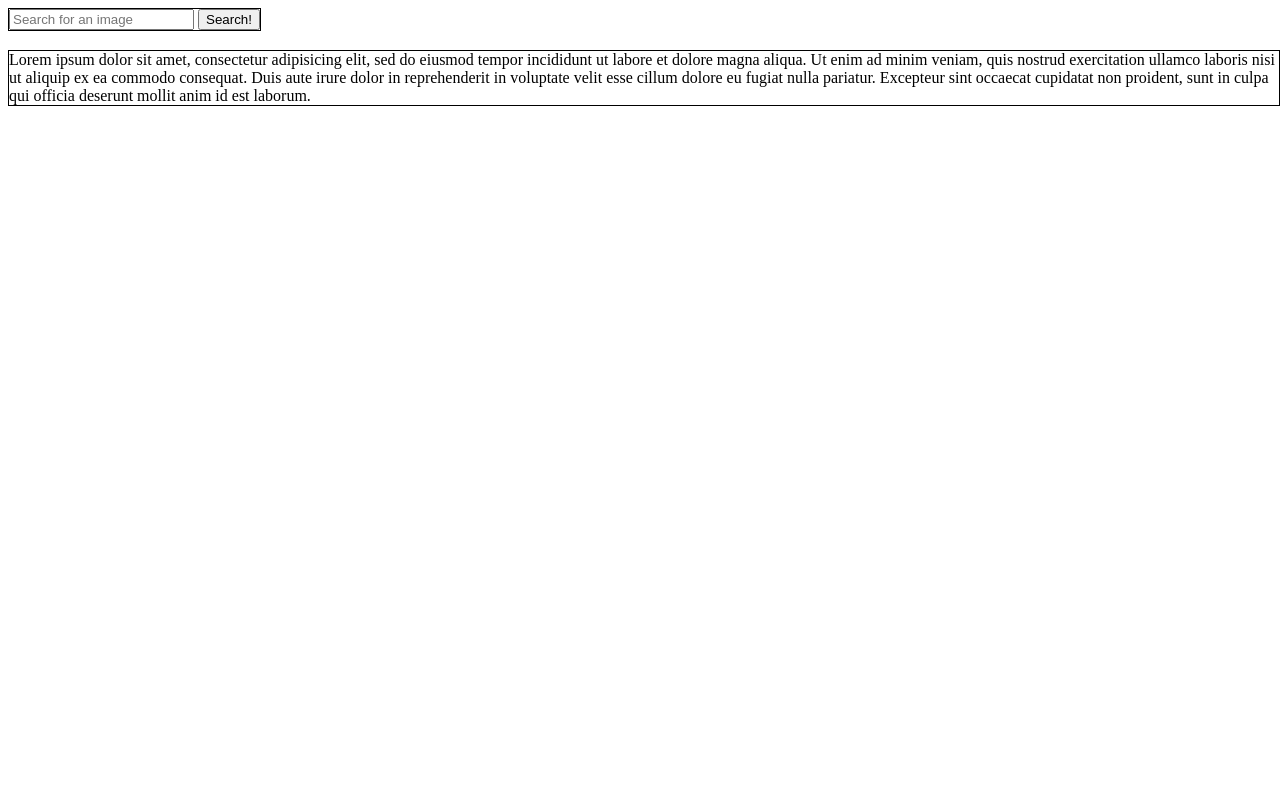
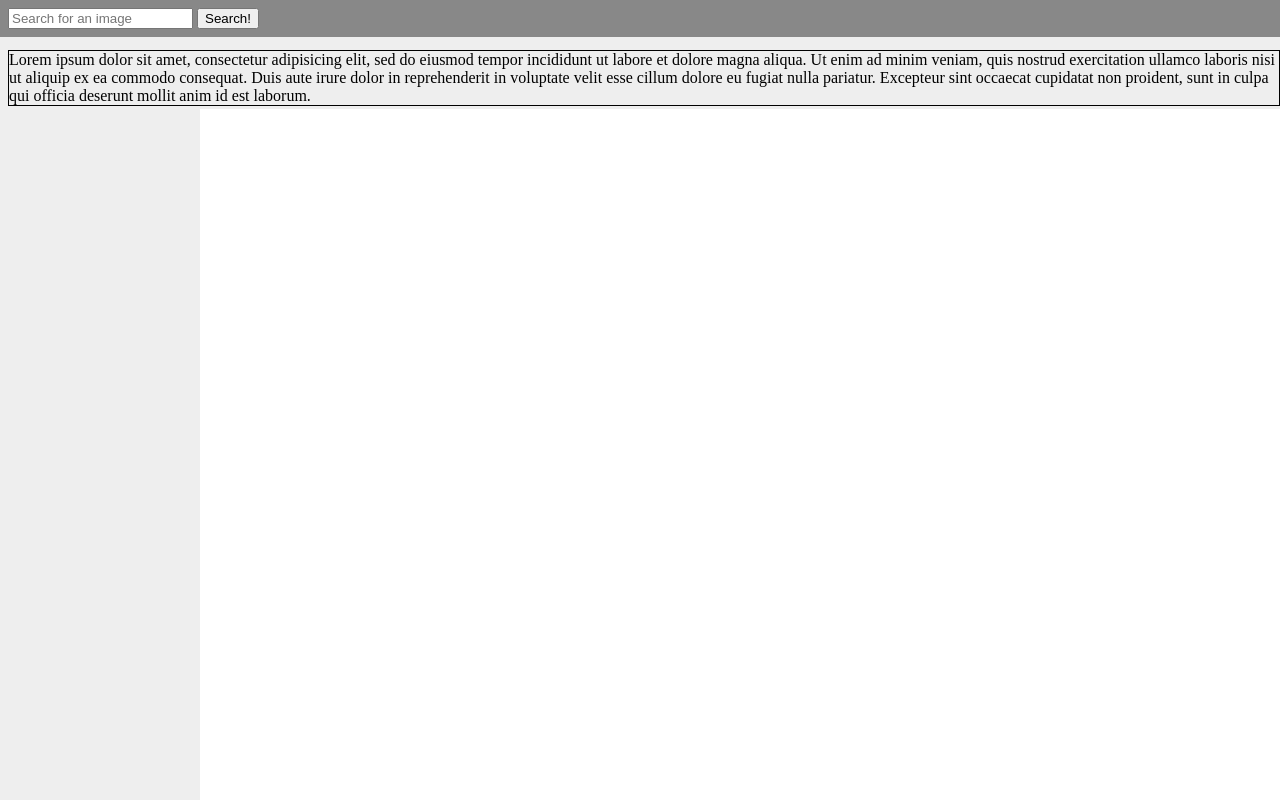
Before and after one commit to Souzooka/Getty-Images, a plain HTML site: page public/index.html in a window 1280 px wide. Drawn offline with Linux system fonts and the light colour scheme; a script that the page names is missing.

Commit message:
Steal some of my Gee Mail styles

```diff
--- a/public/css/styles.css
+++ b/public/css/styles.css
@@ -1,7 +1,18 @@
+body {
+  background-color: #EEEEEE;
+  overflow:hidden;
+}
+
+
 
 #header {
-  position: fixed;
-  border: 1px solid black
+  background-color: #888;
+  height:100%;
+  width:100%;
+  padding:8px;
+  position:relative;
+  bottom:8px;
+  right:8px;
 }
 
 #side-bar {
@@ -11,6 +22,15 @@
 }
 
 #img-container {
-  position: relative;
-  top: 100px;
+  background-color: #FFFFFF;
+  left:200px;
+  position:fixed;
+  overflow-y:auto;
+  overflow-x:hidden;
+  min-width:400px;
+  max-height:calc(100% - 108.8px);
+  min-height:calc(100% - 108.8px);
+  text-align:left;
+  top:108.8px;
+  width:calc(100% - 200px);
 }
```
